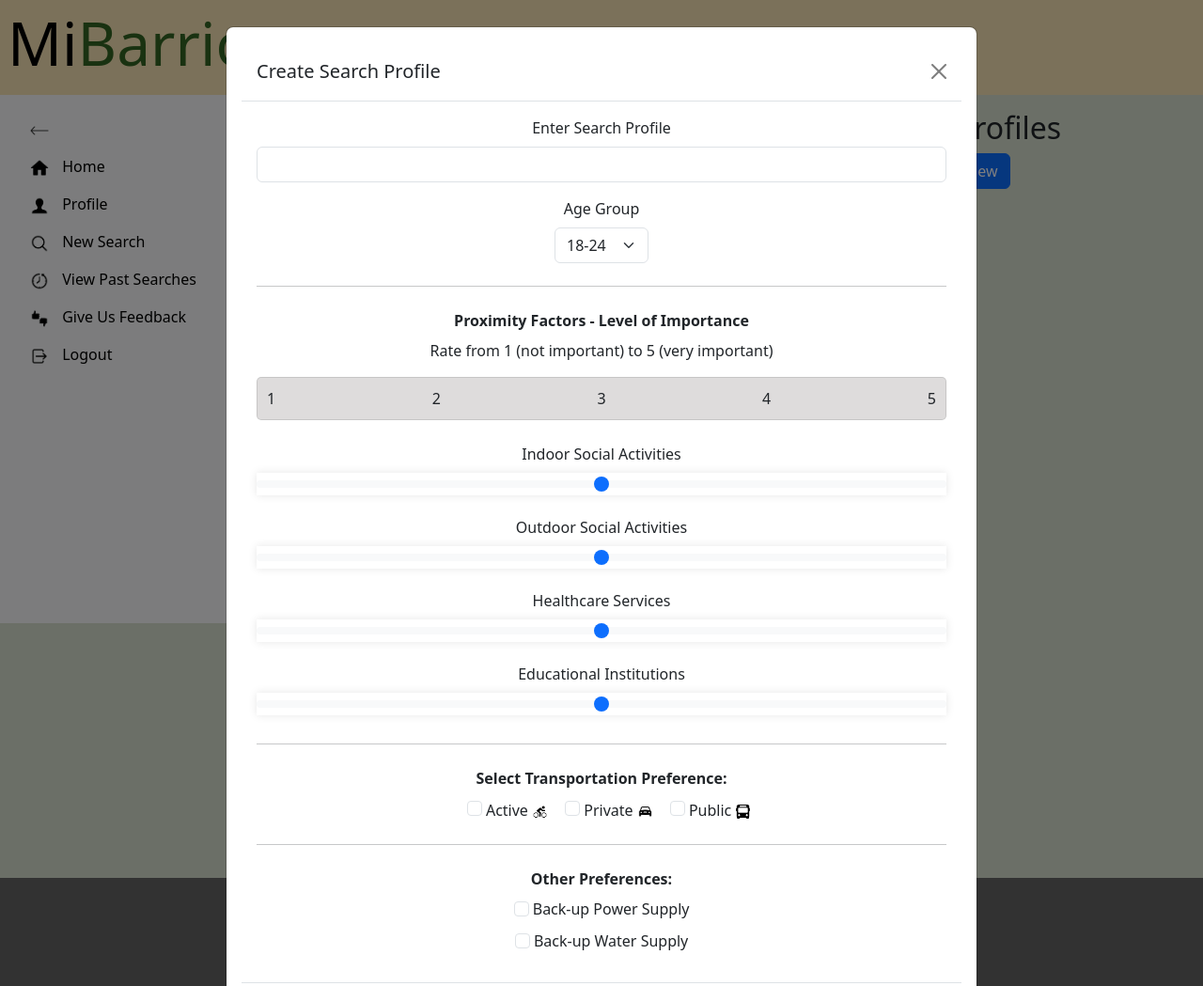
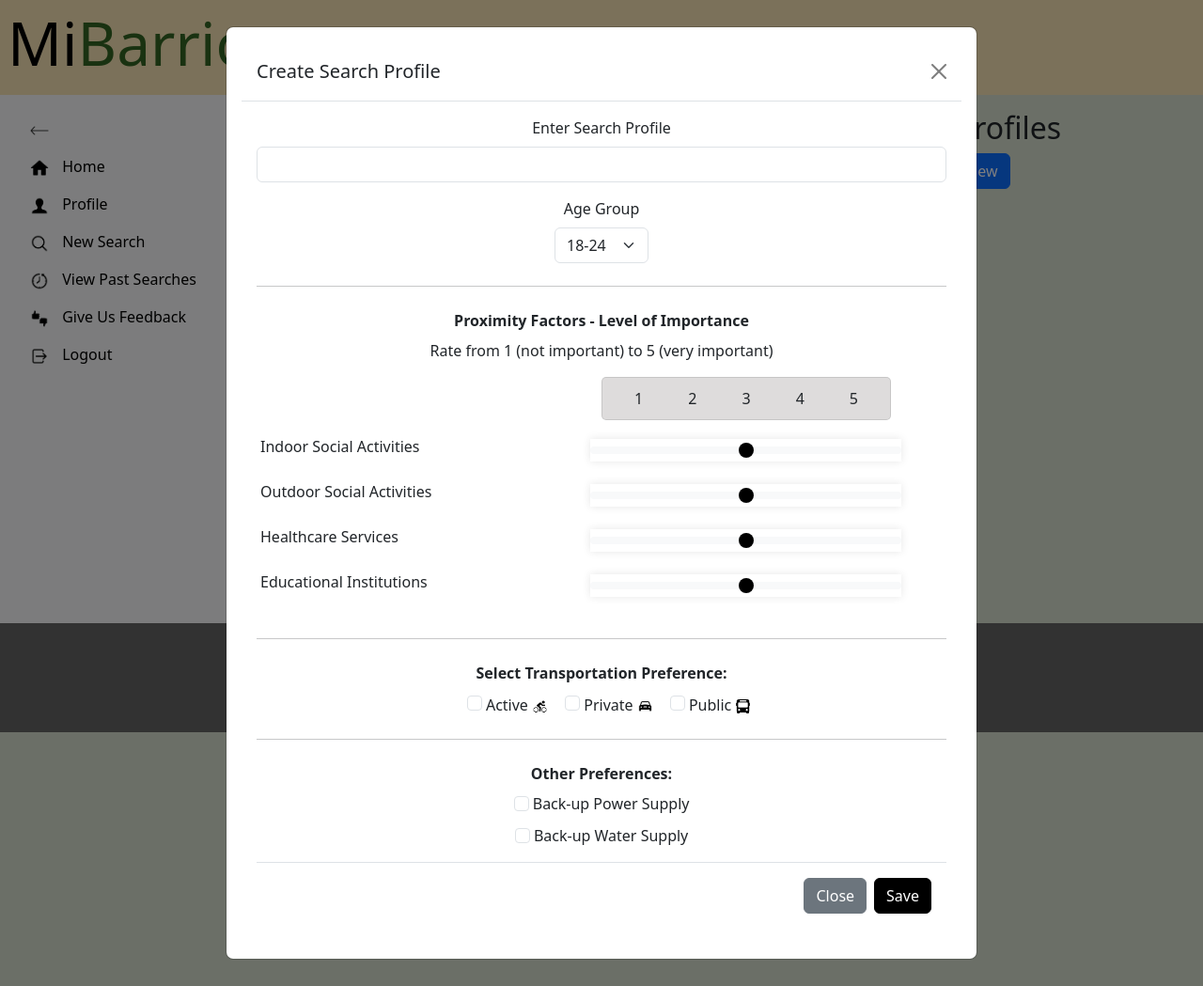
Before and after one commit to maria-palacios-ricaldi/MiBarrio-Web-App, a Django app: page /profile in a window 1280 px wide, after a click on "Create New". Shown: the whole page at 94% size. Run offline with Django 4.2, Linux system fonts and the light colour scheme; some libraries are stand-ins or nearby versions.

Commit message:
Update profile.html

```diff
--- a/App/MiBarrio/MiBarrioApp/templates/profile.html
+++ b/App/MiBarrio/MiBarrioApp/templates/profile.html
@@ -17,7 +17,7 @@
       <!-- Wrapped sidebar items in a div for toggle functionality -->
 
       <div id="sidebarMenu" class="show">
-      <li class="nav-item" >
+        <li class="nav-item">
           <a class="nav-link" href="{% url 'MiBarrioApp:home' %}">
             <img src="{% static 'icons/icons8-home-96.png' %}" alt="Home" height="20px">
             <span class="nav-text"> Home</span>
@@ -63,7 +63,7 @@
     <div class="row">
 
       <!-- Account Details Section -->
-      <div class="col-md-6 border-end pr-7 border-secondary" >
+      <div class="col-md-6 border-end pr-7 border-secondary">
         <h2>Account Details</h2>
         <form id="accountDetailsForm">
           <div class="mb-3">
@@ -110,11 +110,13 @@
         </div>
 
         <!-- Create New Button triggering the Modal -->
-    <button type="button" class="btn btn-primary mb-3" data-bs-toggle="modal" data-bs-target="#createProfileModal">Create New</button>
+        <button type="button" class="btn btn-primary mb-3" data-bs-toggle="modal"
+          data-bs-target="#createProfileModal">Create New</button>
 
         <!-- Modal -->
-    <div class="modal fade" id="createProfileModal" tabindex="-1" aria-labelledby="createProfileModalLabel" aria-hidden="true">
-      <div class="modal-dialog modal-lg" >
+        <div class="modal fade" id="createProfileModal" tabindex="-1" aria-labelledby="createProfileModalLabel"
+          aria-hidden="true">
+          <div class="modal-dialog modal-lg">
             <div class="modal-content p-3">
               <div class="modal-header">
                 <h5 class="modal-title" id="createProfileModalLabel">Create Search Profile</h5>
@@ -143,39 +145,64 @@
                   </div>
                   <hr class="my-4"> <!-- Faint line separator -->
                   <div class="mb-3">
+
                     <label class="form-label fw-bold">Proximity Factors - Level of Importance</label>
                     <p>Rate from 1 (not important) to 5 (very important)</p>
-                          <div class="d-flex justify-content-between" style="border: 1px solid rgba(0,0,0,0.1); padding: 10px; border-radius: 5px; background:rgb(222, 220, 220);">
+
+                    <!-- Row containing both the number range and sliders -->
+                    <div class="row">
+
+                      <div class="row">
+
+                        <!-- Number range (1-5) -->
+                        <div class="col-md-6 offset-md-6 col-sm-12">
+                          <!-- Offset to position it above the right sliders -->
+                          <div class="d-flex justify-content-between mb-3 equal-width"
+                            style="border: 1px solid rgba(0,0,0,0.1); padding: 10px; border-radius: 5px; background:rgb(222, 220, 220); margin-right: 35px;">
                             <span>1</span>
                             <span>2</span>
                             <span>3</span>
                             <span>4</span>
                             <span>5</span>
                           </div>
-                          <br>
-                          <!-- ... sliders for Indoor, Outdoor, etc. -->
+                        </div>
+
                         <!-- Indoor Social Activities -->
-                          <div class="mb-3">
-                              <label for="indoorSlider" class="form-label">Indoor Social Activities</label>
-                              <input type="range" class="form-range" min="1" max="5" step="1" id="indoorSlider">
+                        <div class="col-12 mb-3 row">
+                          <label for="indoorSlider" class="form-label col-md-6 col-sm-12"
+                            style="text-align: left; padding-left: 1em;">Indoor Social Activities</label>
+                          <div class="col-md-6 col-sm-12 equal-width">
+                            <input type="range" class="form-range custom-slider" min="1" max="5" step="1" id="indoorSlider">
+                          </div>
                         </div>
 
                         <!-- Outdoor Social Activities -->
-                          <div class="mb-3">
-                            <label for="outdoorSlider" class="form-label">Outdoor Social Activities</label>
-                            <input type="range" class="form-range" min="1" max="5" step="1" id="outdoorSlider">
+                        <div class="col-12 mb-3 row">
+                          <label for="outdoorSlider" class="form-label col-md-6 col-sm-12"
+                            style="text-align: left; padding-left: 1em;">Outdoor Social Activities</label>
+                          <div class="col-md-6 col-sm-12 equal-width">
+                            <input type="range" class="form-range custom-slider" min="1" max="5" step="1" id="outdoorSlider">
+                          </div>
                         </div>
 
                         <!-- Healthcare Services -->
-                          <div class="mb-3">
-                            <label for="healthcareSlider" class="form-label">Healthcare Services</label>
-                            <input type="range" class="form-range" min="1" max="5" step="1" id="healthcareSlider">
+                        <div class="col-12 mb-3 row">
+                          <label for="healthcareSlider" class="form-label col-md-6 col-sm-12"
+                            style="text-align: left; padding-left: 1em;">Healthcare Services</label>
+                          <div class="col-md-6 col-sm-12 equal-width">
+                            <input type="range" class="form-range custom-slider" min="1" max="5" step="1" id="healthcareSlider" >
+                          </div>
                         </div>
 
                         <!-- Educational Institutions -->
-                          <div class="mb-3">
-                            <label for="educationalSlider" class="form-label">Educational Institutions</label>
-                            <input type="range" class="form-range" min="1" max="5" step="1" id="educationalSlider">
+                        <div class="col-12 mb-3 row">
+                          <label for="educationalSlider" class="form-label col-md-6 col-sm-12"
+                            style="text-align: left; padding-left: 1em;">Educational Institutions</label>
+                          <div class="col-md-6 col-sm-12 equal-width">
+                            <input type="range" class="form-range custom-slider" min="1" max="5" step="1" id="educationalSlider">
+                          </div>
+                        </div>
+
                       </div>
 
                     </div>
@@ -187,25 +214,31 @@
                         <!-- Checkboxes with icons -->
                         <!-- Active Transportation -->
                         <div class="d-inline-block mr-3">
-                              <input class="form-check-input" type="checkbox" value="Active" id="activeTransportation" style=" margin-left: 15px ;">
+                          <input class="form-check-input" type="checkbox" value="Active" id="activeTransportation"
+                            style=" margin-left: 15px ;">
                           <label class="form-check-label" for="activeTransportation">
-                                  Active<img src="{% static 'icons/icons8-cycling-100.png' %}" alt="" style ="height: 15px; margin-left:5px;">
+                            Active<img src="{% static 'icons/icons8-cycling-100.png' %}" alt=""
+                              style="height: 15px; margin-left:5px;">
                           </label>
                         </div>
 
                         <!-- Private Transportation -->
                         <div class="d-inline-block mr-3">
-                            <input class="form-check-input" type="checkbox" value="Private" id="privateTransportation" style=" margin-left: 15px ;">
+                          <input class="form-check-input" type="checkbox" value="Private" id="privateTransportation"
+                            style=" margin-left: 15px ;">
                           <label class="form-check-label" for="privateTransportation">
-                                Private<img src="{% static 'icons/icons8-car-90.png' %}" alt="" style ="height: 15px; margin-left:5px;">
+                            Private<img src="{% static 'icons/icons8-car-90.png' %}" alt=""
+                              style="height: 15px; margin-left:5px;">
                           </label>
                         </div>
 
                         <!-- Public Transportation -->
                         <div class="d-inline-block mr-3">
-                            <input class="form-check-input" type="checkbox" value="Private" id="publicTransportation" style=" margin-left: 15px ;">
+                          <input class="form-check-input" type="checkbox" value="Private" id="publicTransportation"
+                            style=" margin-left: 15px ;">
                           <label class="form-check-label" for="publicTransportation">
-                                Public<img src="{% static 'icons/icons8-bus-100.png' %}" alt="" style ="height: 15px; margin-left:5px;">
+                            Public<img src="{% static 'icons/icons8-bus-100.png' %}" alt=""
+                              style="height: 15px; margin-left:5px;">
                           </label>
                         </div>
                       </div>
@@ -229,7 +262,7 @@
               </div>
               <div class="modal-footer">
                 <button type="button" class="btn btn-secondary" data-bs-dismiss="modal">Close</button>
-                  <button type="button" class="btn btn-primary" id="saveProfileBtn">Save</button>
+                <button type="button" class="btn btn-primary" id="saveProfileBtn" style="background-color: black; color: white;border-color: black;">Save</button>
               </div>
             </div>
           </div>
```
Lines whose indentation alone changed are shown as unchanged.
